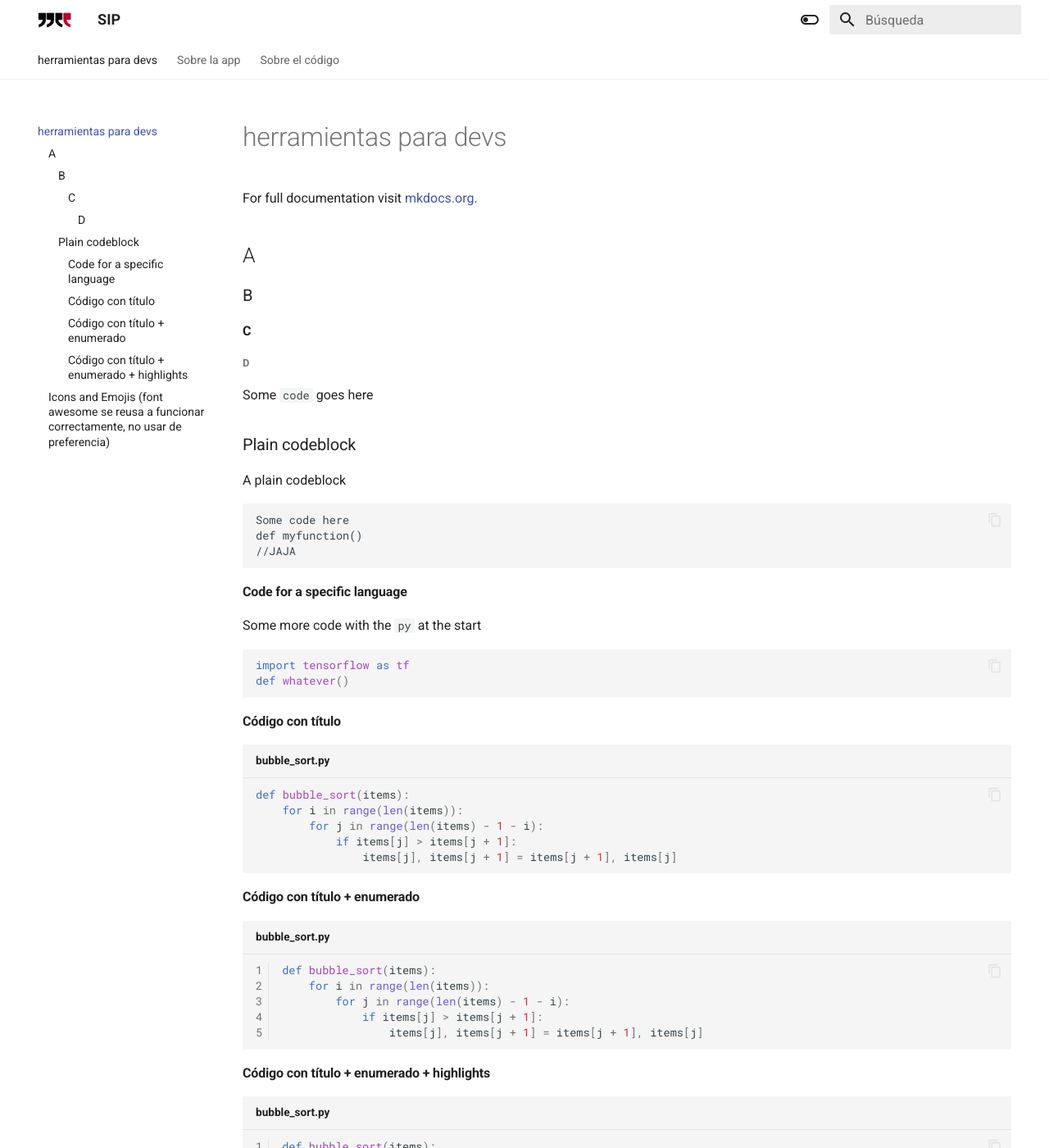
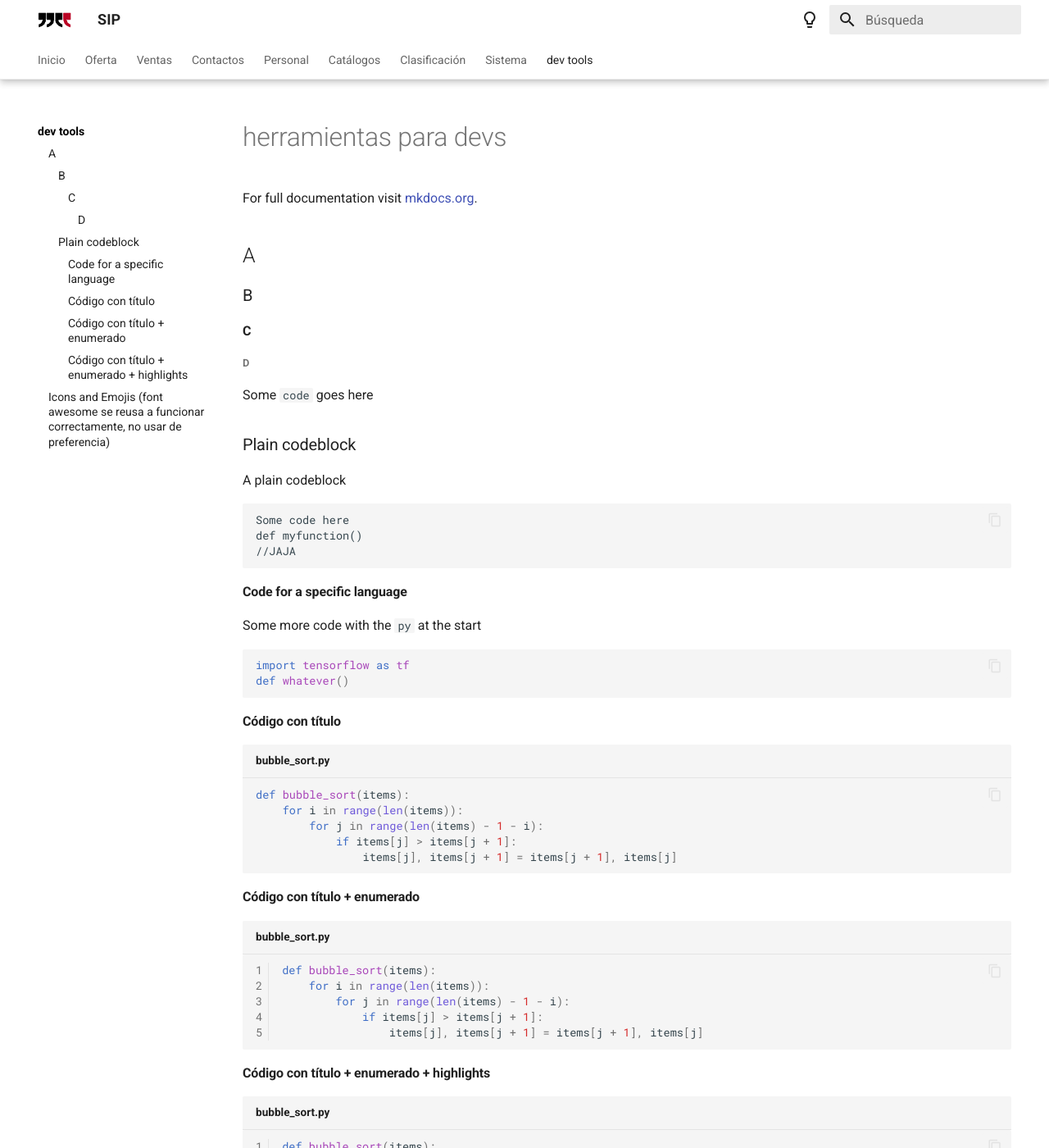
Before and after one commit to SmolBam-git/mkdocs-material-sipdoc, an MkDocs documentation site: the page built from docs/index.md, in a window 1280 px wide and 1400 px high. Shown: the whole window at 82% size. Built offline with MkDocs 1.6.1 and Material for MkDocs 9.7.7, drawn with Linux system fonts in a browser that asks for light colours; emoji names are drawn with the system emoji font.

Commit message:
fixed navigation, made color adjustments

```diff
--- a/docs/app.md
+++ /dev/null
@@ -1,3 +0,0 @@
-# Sobre la app
-
-## Page...
--- a/docs/code.md
+++ /dev/null
@@ -1,3 +0,0 @@
-# Sobre el código
-
-## Page...
--- a/docs/css/styles.css
+++ b/docs/css/styles.css
@@ -1,11 +1,23 @@
 [data-md-color-scheme="default"] {
     --md-logo-image: url(/assets/logoCut.png);
+    .md-sidebar .md-nav__item--active > .md-nav__link {
+      color: black !important;
+      font-weight: bold;
+    }
   }
 
   [data-md-color-scheme="slate"] {
     --md-logo-image: url(/assets/logoCut_alt.png);
+    .md-sidebar .md-nav__item--active > .md-nav__link {
+      color: rgb(193, 183, 183) !important;
+      font-weight: bold;
+    }
   }
 
   .md-logo img {
     content: var(--md-logo-image);
   }
+
+  .md-sidebar .md-nav__link--active {
+    color: red !important;
+  }
--- a/docs/index.md
+++ b/docs/index.md
@@ -1,3 +1,4 @@
+
 # herramientas para devs
 
 For full documentation visit [mkdocs.org](https://www.mkdocs.org).
--- a/mkdocs.yml
+++ b/mkdocs.yml
@@ -10,9 +10,15 @@ theme:
   name: material
   language: es
   logo: /assets/logoCut.png    # Logo predeterminado
+  font:
+    text: Roboto
+    code: Roboto Mono
   features:
     - navigation.tabs
+    - navigation.expand
+    - navigation.path
     - navigation.sections
+    - navigation.tabs.sticky
     - toc.integrate
     - navigation.top
     - search.suggest
@@ -20,18 +26,20 @@ theme:
     - content.tabs.link
     - content.code.annotation
     - content.code.copy
+    - navigation.instant
+    - navigation.instant.progress
   palette:
     - scheme: default
       primary: white
       accent: red
       toggle:
-        icon: material/toggle-switch-off-outline
+        icon: material/lightbulb-outline
         name: Switch to dark mode
     - scheme: slate
       primary: black
       accent: red
       toggle:
-        icon: material/toggle-switch
+        icon: material/lightbulb
         name: Switch to light mode
 
 extra:
@@ -40,6 +48,7 @@ extra:
       link: https://www.linkedin.com/company/emepeweb
 
 markdown_extensions:
+  - attr_list
   - pymdownx.emoji
   - pymdownx.highlight
   - pymdownx.inlinehilite
@@ -51,7 +60,17 @@ markdown_extensions:
   - pymdownx.superfences
   - pymdownx.mark
   - pymdownx.extra
-  - attr_list
+
+nav:
+  - Inicio: inicio.md
+  - Oferta: oferta.md
+  - Ventas: ventas.md
+  - Contactos: contactos.md
+  - Personal: personal.md
+  - Catálogos: catalogos.md
+  - Clasificación: clasificacion.md
+  - Sistema: sistema.md
+  - dev tools: index.md
 
 
 
```
Also changed, not shown: docs/catalogos.md (added, +3 -0 lines), docs/clasificacion.md (added, +3 -0 lines), docs/contactos.md (added, +3 -0 lines), docs/inicio.md (added, +3 -0 lines), docs/oferta.md (added, +3 -0 lines), docs/personal.md (added, +3 -0 lines), docs/sistema.md (added, +3 -0 lines), docs/ventas.md (added, +3 -0 lines).
